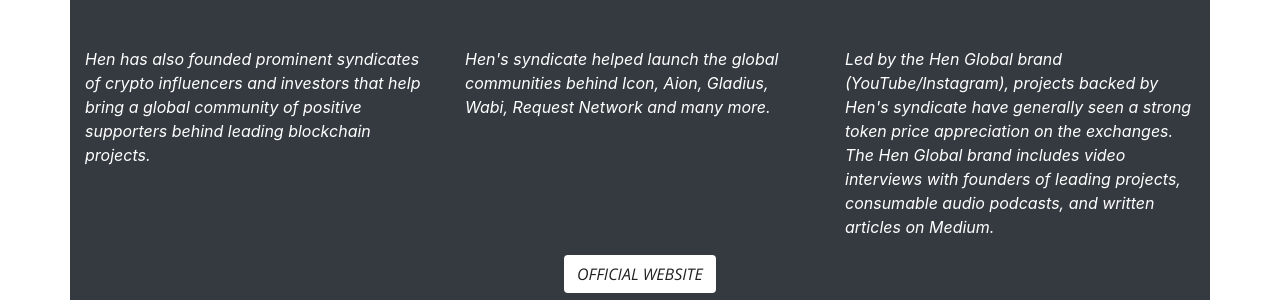
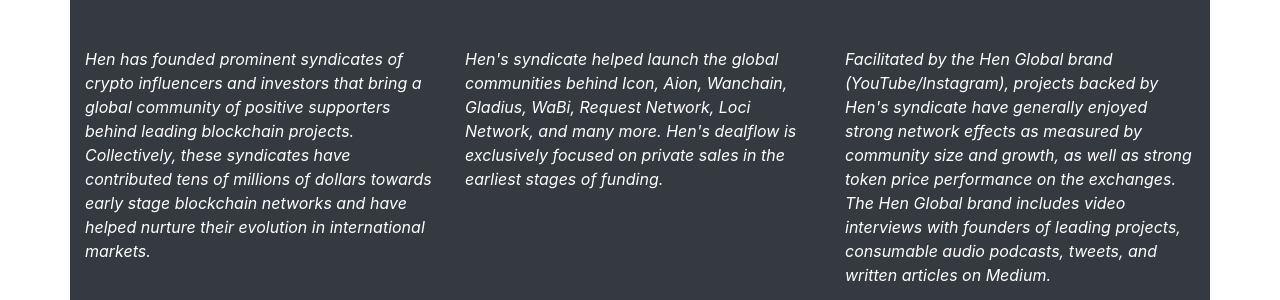
Before and after one commit to cybermessiah/henoktekle-minimal, a website with bundled scripts: page index.html in a window 1280 px wide. Shown: the part 934-1234 px from the top of the page. Built offline with nearby package versions, Linux system fonts and the light colour scheme.

Commit message:
Update index.html

```diff
--- a/index.html
+++ b/index.html
@@ -91,15 +91,15 @@
     <div class ="container">
     <div class="call-to-action bg-dark row">
 	  <div class="col-lg-4 col-md-4 col-sm-12">
-			<p>Hen has also founded prominent syndicates of crypto influencers and investors that help bring a global community of positive supporters behind leading blockchain projects.
+			<p>Hen has founded prominent syndicates of crypto influencers and investors that bring a global community of positive supporters behind leading blockchain projects.  Collectively, these syndicates have contributed tens of millions of dollars towards early stage blockchain networks and have helped nurture their evolution in international markets.
        </div>
 	   <div class="col-lg-4 col-md-4 col-sm-12">
-			<p>Hen's syndicate helped launch the global communities behind Icon, Aion, Gladius, Wabi, Request Network and many more.
+			<p>Hen's syndicate helped launch the global communities behind Icon, Aion, Wanchain, Gladius, WaBi, Request Network, Loci Network, and many more.  Hen's dealflow is exclusively focused on private sales in the earliest stages of funding.
 </p>
        </div>
 	   <div class="col-lg-4 col-md-4 col-sm-12">
-			<p>Led by the Hen Global brand (YouTube/Instagram), projects backed by Hen's syndicate have generally seen a strong token price appreciation on the exchanges. The Hen Global brand includes video interviews with founders of leading projects,
-			   consumable audio podcasts, and written articles on Medium.</p>
+			<p>Facilitated by the Hen Global brand (YouTube/Instagram), projects backed by Hen's syndicate have generally enjoyed strong network effects as measured by community size and growth, as well as strong token price performance on the exchanges. The Hen Global brand includes video interviews with founders of leading projects,
+			   consumable audio podcasts, tweets, and written articles on Medium.</p>
        </div>
 <h2></h2>
 
```
